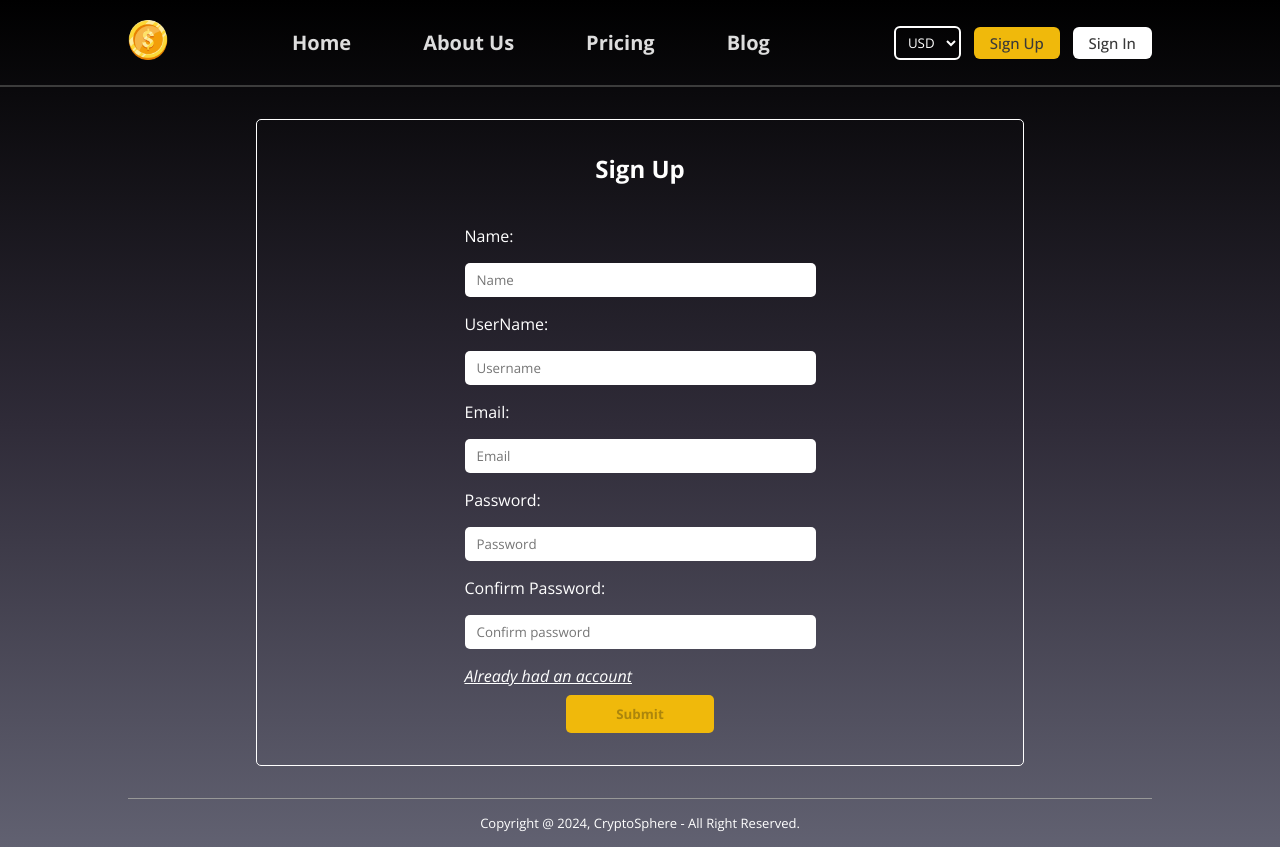
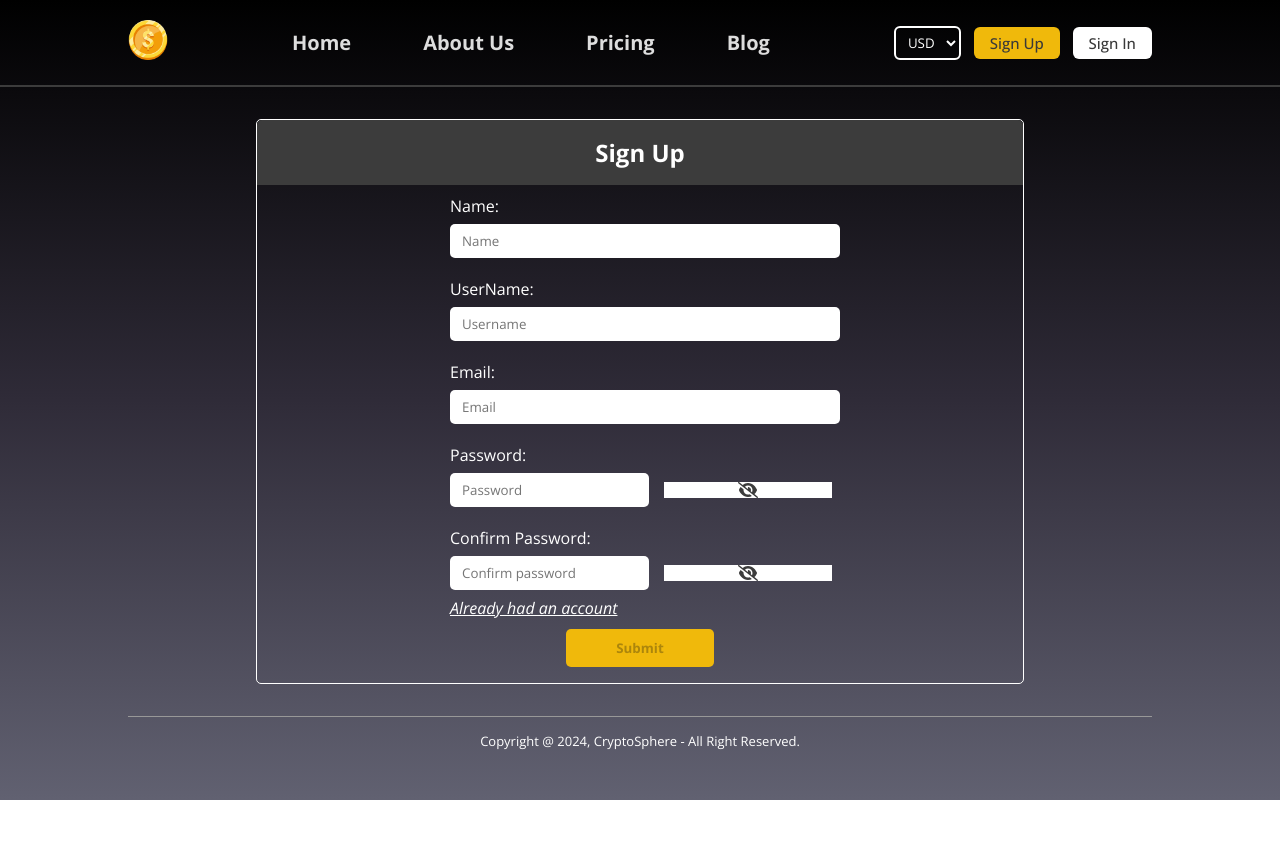
Before and after one commit to VinhNguyenTCU/CryptoSphere, a React (Vite) app: page /sign-up in a window 1280 px wide. After the commit the page ends 800 px from the top, so only its background shows below. Built offline with nearby package versions, Linux system fonts and the light colour scheme; no server answers.

Commit message:
finish the sign in page

```diff
--- a/src/components/Navbar/Navbar.jsx
+++ b/src/components/Navbar/Navbar.jsx
@@ -57,7 +57,7 @@ const Navbar = () => {
                     <option value="gbp">GBP</option>
                 </select>
                 <Link to={`/sign-up`}><button className="sign-up">Sign Up</button></Link>
-                <button className="sign-in">Sign In</button>
+                <Link to={`/sign-in`}><button className="sign-in">Sign In</button></Link>
             </div>
         </div>
     )
--- a/src/pages/SignIn/SignIn.css
+++ b/src/pages/SignIn/SignIn.css
@@ -0,0 +1,119 @@
+*{
+    box-sizing: border-box;
+    margin: 0;
+    padding: 0;
+}
+
+.form{
+    border: solid 1px white;
+    margin: 2rem auto;
+    border-radius: 5px;
+    width: 60%;
+}
+
+.eye{
+    color:#3c3c3c;
+    background-color: white;
+    margin: 3px;
+}
+
+.form .title{
+    background: #3c3c3c;
+    display: flex;
+    justify-content: center;
+    border-radius: 5px 5px 0 0;
+    margin: auto;
+    padding: 1rem;
+}
+
+.form-detail div{
+    display: flex;
+    margin: auto;
+    flex-direction: column;
+    padding: 5px 5px;
+    width: 400px;
+    gap: 7px;
+}
+
+.form-detail .input-field{
+    display: flex;
+    flex-direction: row;
+    padding: 0;
+    width: 100%;
+    flex-grow: 1;
+}
+
+.form-detail p{
+    text-decoration: underline;
+    font-style: italic;
+    cursor: pointer;
+}
+
+.form-control{
+    border: none;
+    padding: 8px 12px;
+    border-radius: 5px;
+    color: black;
+}
+
+.submit-button{
+    display: flex;
+    justify-content: center;
+    padding-bottom: 16px;
+}
+
+.submit-button button{
+    border: none;
+    background-color: #f0b90b;
+    padding: 10px 50px;
+    border-radius: 5px;
+    font-weight: 700;
+    cursor: pointer;
+}
+
+.submit-button button:hover{
+    background-color: #f4ce52;
+}
+
+#uidnote{
+    text-decoration: none;
+}
+
+.info-icon{
+    margin-right: 12px;
+    color: #f0b90b;
+}
+
+.hide{
+    display: none;
+}
+
+.valid{
+    display: inline-block;
+}
+
+.times{
+    color: #d33131;
+    padding-left: 12px;
+}
+
+.check{
+    color: #7ac70c;
+    padding-left: 12px;
+}
+
+.offscreen{
+    display: none;
+}
+
+
+@media (max-width: 500px) {
+    .form{
+        border: none;
+        width: 100%;
+    }
+
+    .form-detail p{
+        font-size: 12px;
+    }
+}
--- a/src/pages/SignIn/SignIn.jsx
+++ b/src/pages/SignIn/SignIn.jsx
@@ -1,9 +1,115 @@
-import React from "react";
+import React, {useState, useEffect, useRef} from "react";
+import { FontAwesomeIcon } from "@fortawesome/react-fontawesome";
+import { faCheck, faTimes, faInfoCircle, faEye, faEyeSlash } from "@fortawesome/free-solid-svg-icons";
+import "./SignIn.css"
+
+
+const USER_REGEX = /^[a-zA-Z][a-zA-Z0-9-_]{6,23}$/;
+const NAME_REGEX = /^[a-zA-Z ]{2,40}$/;
+const EMAIL_REGEX = /^[A-Z0-9._%+-]+@[A-Z0-9.-]+\.[A-Z]{2,4}$/i;
+const PWD_REGEX = /^(?=.*[a-z])(?=.*[A-Z])(?=.*[0-9])(?=.*[!@#$%?]).{8,24}$/;
 
 const SignIn = () => {
+
+    const userRef = useRef();
+    const errRef = useRef();
+
+    const [email, setEmail] = useState('');
+    const [validEmail, setValidEmail] = useState(false);
+    const [emailFocus, setEmailFocus] = useState(false);
+
+    const [pwd, setPwd] = useState('');
+    const [validPwd, setValidPwd] = useState(false);
+    const [pwdFocus, setPwdFocus] = useState(false);
+
+    const [visible, setVisible] = useState(false);
+
+    const toggleVisible = () => {
+        setVisible(!visible)
+    }
+
+
+    useEffect(() => {
+        const result = EMAIL_REGEX.test(email);
+        console.log(result);
+        console.log(email);
+        setValidEmail(result);
+    }, [email])
+
     return(
         <div>
+            <div className="form">
+            <div className="form-detail">
+                <h2 className="title">Sign In</h2>
+            </div>
+            <div className="form-detail">
+                <div>
+                            <label htmlFor="email">
+                                Email:
+                                <span className={validEmail ? "valid" : "hide"}>
+                                    <FontAwesomeIcon className="check" icon={faCheck} />
+                                </span>
+                                <span className={validEmail || !email ? "hide" : "invalid"}>
+                                    <FontAwesomeIcon className="times" icon={faTimes}></FontAwesomeIcon>
+                                </span>
+                            </label>
 
+                            <input type="text"
+                                id="registerEmail"
+                                className="form-control"
+                                placeholder="Email"
+                                ref={userRef}
+                                autoComplete="off"
+                                onChange={(e) => setEmail(e.target.value)}
+                                aria-invalid={validEmail ? "false" : "true"}
+                                aria-describedby="uidnote"
+                                onFocus={() => setEmailFocus(true)}
+                                onBlur={() => setEmailFocus(false)}
+                                required />
+
+                        <p id="uidnote" className={emailFocus && email && !validEmail ? "instructions" : "offscreen"}>
+                            <FontAwesomeIcon className="info-icon" icon={faInfoCircle}></FontAwesomeIcon>
+                            Your email must contain @gmail.com/ @yourschoolname.edu.
+                        </p>
+                </div>
+
+                <div>
+                            <label htmlFor="password">
+                                Password:
+                                <span className={validPwd ? "valid" : "hide"}>
+                                    <FontAwesomeIcon className="check" icon={faCheck} />
+                                </span>
+                                <span className={validPwd || !pwd ? "hide" : "invalid"}>
+                                    <FontAwesomeIcon className="times" icon={faTimes}></FontAwesomeIcon>
+                                </span>
+                            </label>
+
+
+                            <input type={visible ? "text" : "password"}
+                                id="registerPassword"
+                                className="form-control"
+                                placeholder="Password"
+                                ref={userRef}
+                                autoComplete="off"
+                                onChange={(e) => setPwd(e.target.value)}
+                                aria-invalid={validPwd ? "false" : "true"}
+                                aria-describedby="uidnote"
+                                onFocus={() => setPwdFocus(true)}
+                                onBlur={() => setPwdFocus(false)}
+                                required
+                                >
+                            </input>
+                            <p id="uidnote" className={pwdFocus && pwd && !validPwd ? "instructions" : "offscreen"}>
+                            <FontAwesomeIcon className="info-icon" icon={faInfoCircle}></FontAwesomeIcon>
+                            Your password must contain uppercase, lowercase, numbers and special characters.
+                            </p>
+                        </div>
+
+                </div>
+                <div className="submit-button" >
+                    <button>Submit</button>
+                </div>
+            </div>
         </div>
     )
 }
--- a/src/pages/SignUp/SignUp.css
+++ b/src/pages/SignUp/SignUp.css
@@ -11,20 +11,36 @@
     width: 60%;
 }
 
+.eye{
+    color:#3c3c3c;
+    background-color: white;
+    margin: 3px;
+}
+
 .form .title{
+    background: #3c3c3c;
     display: flex;
     justify-content: center;
-    text-align: center;
-    margin: 2rem;
+    border-radius: 5px 5px 0 0;
+    margin: auto;
+    padding: 1rem;
 }
 
-.form-detail{
+.form-detail div div{
     display: flex;
     margin: auto;
     flex-direction: column;
-    padding: 0.5rem 1rem;
-    gap: 1rem;
-    width: 50%;
+    padding: 5px 5px;
+    width: 400px;
+    gap: 7px;
+}
+
+.form-detail .input-field{
+    display: flex;
+    flex-direction: row;
+    padding: 0;
+    width: 100%;
+    flex-grow: 1;
 }
 
 .form-detail p{
@@ -35,7 +51,7 @@
 
 .form-control{
     border: none;
-    padding: 0.5rem 12px;
+    padding: 8px 12px;
     border-radius: 5px;
     color: black;
 }
@@ -43,9 +59,8 @@
 .submit-button{
     display: flex;
     justify-content: center;
-    padding-bottom: 2rem;
+    padding-bottom: 16px;
 }
-
 
 .submit-button button{
     border: none;
@@ -91,6 +106,7 @@
     display: none;
 }
 
+
 @media (max-width: 500px) {
     .form{
         border: none;
--- a/src/pages/SignUp/SignUp.jsx
+++ b/src/pages/SignUp/SignUp.jsx
@@ -1,10 +1,12 @@
 import React from "react";
 import "./SignUp.css";
 import { Link } from "react-router-dom";
-import SignIn from "../SignIn/SignIn";
+
 import { useRef, useState, useEffect } from "react";
-import { faCheck, faTimes, faInfoCircle, faEye } from "@fortawesome/free-solid-svg-icons";
+import { faCheck, faTimes, faInfoCircle, faEye, faEyeSlash } from "@fortawesome/free-solid-svg-icons";
 import { FontAwesomeIcon } from "@fortawesome/react-fontawesome";
+import { icon } from "@fortawesome/fontawesome-svg-core";
+
 
 const USER_REGEX = /^[a-zA-Z][a-zA-Z0-9-_]{6,23}$/;
 const NAME_REGEX = /^[a-zA-Z ]{2,40}$/;
@@ -39,7 +41,11 @@ const SignUp = () => {
     const [errMsg, setErrMsg] = useState('');
     const [success, setSuccess] = useState(false);
 
+    const [visible, setVisible] = useState(false);
 
+    const toggleVisible = () => {
+        setVisible(!visible)
+    }
 
     useEffect(() => {
         const result = NAME_REGEX.test(user);
@@ -69,7 +75,7 @@ const SignUp = () => {
         setValidPwd(result);
         const match = pwd === matchPwd;
         setValidMatch(match);
-    },[pwd, matchPwd])
+    }, [pwd, matchPwd])
 
     useEffect(() => {
         setErrMsg('');
@@ -77,34 +83,46 @@ const SignUp = () => {
 
     const handleSubmit = async (e) => {
         e.preventDefault();
-        const v1 = USER_REGEX.test(user);
-        const v2 = PWD_REGEX.test(pwd);
+        // const v1 = USER_REGEX.test(user);
+        // const v2 = PWD_REGEX.test(pwd);
 
-        if (!v1 || !v2){
-            setErrMsg("Invalid Entry");
-            return;
-        }
+        // if (!v1 || !v2) {
+        //     setErrMsg("Invalid Entry");
+        //     return;
+        // }
+        // console.log(user, pwd);
+        setSuccess(true);
     }
 
     return (
+        <>
+        {
+            success ? (
+                alert("You have created an account for CryptoSphere.")
+            ) : (
+        <section>
         <div>
             <div className="form" onSubmit={handleSubmit}>
-                <div>
+                <div className="form-detail">
                     <h2 className="title">Sign Up</h2>
                 </div>
 
                 <p ref={errRef} className={errMsg ? "errmsg" : "offscreen"} aria-live="assertive">{errMsg}</p>
 
                 <div className="form-detail">
+                    <div>
+
+                        <div>
                             <label htmlFor="name">
                                 Name:
                                 <span className={validName ? "valid" : "hide"}>
-                        <FontAwesomeIcon className="check" icon={faCheck}/>
+                                    <FontAwesomeIcon className="check" icon={faCheck} />
                                 </span>
                                 <span className={validName || !user ? "hide" : "invalid"}>
                                     <FontAwesomeIcon className="times" icon={faTimes}></FontAwesomeIcon>
                                 </span>
                             </label>
+
                             <input type="text"
                                 id="registerName"
                                 className="form-control"
@@ -116,17 +134,21 @@ const SignUp = () => {
                                 aria-invalid={validName ? "false" : "true"}
                                 aria-describedby="uidnote"
                                 onFocus={() => setUserFocus(true)}
-                    onBlur={() => setUserFocus(false)}/>
+                                onBlur={() => setUserFocus(false)} />
 
                             <p id="uidnote" className={userFocus && user && !validName ? "instructions" : "offscreen"}>
                                 <FontAwesomeIcon className="info-icon" icon={faInfoCircle}></FontAwesomeIcon>
                                 6 to 23 characters. Must contain letters, numbers, underscore, hyphens allowed.
                             </p>
+                        </div>
+                    </div>
 
+                    <div>
+                        <div>
                             <label htmlFor="username">
                                 UserName:
                                 <span className={validUserName ? "valid" : "hide"}>
-                            <FontAwesomeIcon className="check" icon={faCheck}/>
+                                    <FontAwesomeIcon className="check" icon={faCheck} />
                                 </span>
                                 <span className={validUserName || !userName ? "hide" : "invalid"}>
                                     <FontAwesomeIcon className="times" icon={faTimes}></FontAwesomeIcon>
@@ -144,17 +166,21 @@ const SignUp = () => {
                                 aria-describedby="uidnote"
                                 onFocus={() => setUserNameFocus(true)}
                                 onBlur={() => setUserNameFocus(false)}
-                    required/>
+                                required />
 
                             <p id="uidnote" className={userNameFocus && userName && !validUserName ? "instructions" : "offscreen"}>
                                 <FontAwesomeIcon className="info-icon" icon={faInfoCircle}></FontAwesomeIcon>
                                 4 to 10 characters. Must contain letters, numbers and special characters.
                             </p>
+                        </div>
+                    </div>
 
+                    <div>
+                        <div>
                             <label htmlFor="email">
                                 Email:
                                 <span className={validEmail ? "valid" : "hide"}>
-                            <FontAwesomeIcon className="check" icon={faCheck}/>
+                                    <FontAwesomeIcon className="check" icon={faCheck} />
                                 </span>
                                 <span className={validEmail || !email ? "hide" : "invalid"}>
                                     <FontAwesomeIcon className="times" icon={faTimes}></FontAwesomeIcon>
@@ -172,24 +198,30 @@ const SignUp = () => {
                                 aria-describedby="uidnote"
                                 onFocus={() => setEmailFocus(true)}
                                 onBlur={() => setEmailFocus(false)}
-                    required/>
+                                required />
 
                             <p id="uidnote" className={emailFocus && email && !validEmail ? "instructions" : "offscreen"}>
                             <FontAwesomeIcon className="info-icon" icon={faInfoCircle}></FontAwesomeIcon>
                             Your email must contain @gmail.com/ @yourschoolname.edu.
                         </p>
+                        </div>
+                    </div>
 
+                    <div>
+                        <div>
                             <label htmlFor="password">
                                 Password:
                                 <span className={validPwd ? "valid" : "hide"}>
-                            <FontAwesomeIcon className="check" icon={faCheck}/>
+                                    <FontAwesomeIcon className="check" icon={faCheck} />
                                 </span>
                                 <span className={validPwd || !pwd ? "hide" : "invalid"}>
                                     <FontAwesomeIcon className="times" icon={faTimes}></FontAwesomeIcon>
                                 </span>
                             </label>
 
-                    <input type="password"
+
+                            <div className="input-field">
+                            <input type={visible ? "text" : "password"}
                                 id="registerPassword"
                                 className="form-control"
                                 placeholder="Password"
@@ -200,24 +232,34 @@ const SignUp = () => {
                                 aria-describedby="uidnote"
                                 onFocus={() => setPwdFocus(true)}
                                 onBlur={() => setPwdFocus(false)}
-                    required>
+                                required
+                                >
                             </input>
+                            <div className="eye-div" onClick={toggleVisible}>
+                                <FontAwesomeIcon className="eye" icon={visible ? faEye : faEyeSlash}></FontAwesomeIcon>
+                            </div>
 
+                            </div>
                             <p id="uidnote" className={pwdFocus && pwd && !validPwd ? "instructions" : "offscreen"}>
                             <FontAwesomeIcon className="info-icon" icon={faInfoCircle}></FontAwesomeIcon>
                             Your password must contain uppercase, lowercase, numbers and special characters.
                             </p>
+                        </div>
+                    </div>
 
+                    <div>
+                        <div>
                             <label htmlFor="confirmpassword">
                                 Confirm Password:
                                 <span className={matchPwd && validMatch ? "valid" : "hide"}>
-                            <FontAwesomeIcon className="check" icon={faCheck}/>
+                                    <FontAwesomeIcon className="check" icon={faCheck} />
                                 </span>
                                 <span className={validMatch || !matchPwd ? "hide" : "invalid"}>
                                     <FontAwesomeIcon className="times" icon={faTimes}></FontAwesomeIcon>
                                 </span>
                             </label>
 
+                            <div className="input-field">
                                 <input type="password"
                                     id="confirmPassword"
                                     className="form-control"
@@ -230,8 +272,11 @@ const SignUp = () => {
                                     onFocus={() => setMatchFocus(true)}
                                     onBlur={() => setMatchFocus(false)}
                                     required
-                    />
-
+                                ></input>
+                                <div className="eye-div" onClick={toggleVisible}>
+                                    <FontAwesomeIcon className="eye" icon={visible ? faEye : faEyeSlash}></FontAwesomeIcon>
+                                </div>
+                            </div>
                             <p id="uidnote" className={matchFocus && matchPwd && !validMatch ? "instructions" : "offscreen"}>
                                 <FontAwesomeIcon className="info-icon" icon={faInfoCircle}></FontAwesomeIcon>
                                 Must match the previous password input field.
@@ -240,12 +285,19 @@ const SignUp = () => {
                             <Link to={`/sign-in`}><p>Already had an account</p></Link>
                         </div>
 
-                <div className="submit-button">
-                    <button disabled={!validName || !validUserName || !validEmail || !validMatch || !validPwd ? true : false}>Submit</button>
-                </div>
                     </div>
 
                 </div>
+
+                <div className="submit-button" onClick={handleSubmit}>
+                    <button disabled={!validName || !validUserName || !validEmail || !validMatch || !validPwd ? true : false}>Submit</button>
+                </div>
+
+            </div>
+
+        </div>
+        </section>)}
+        </>
     )
 }
 
```
Lines whose indentation alone changed are shown as unchanged.
